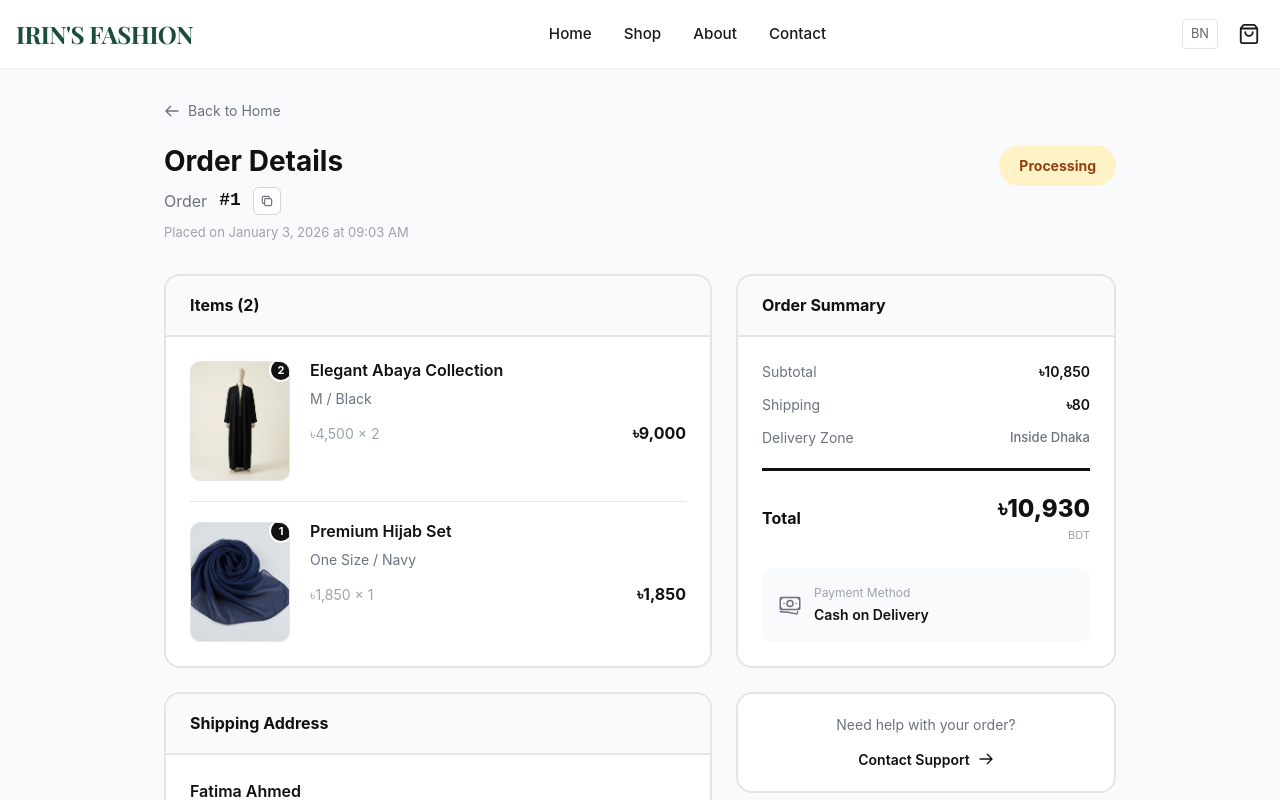
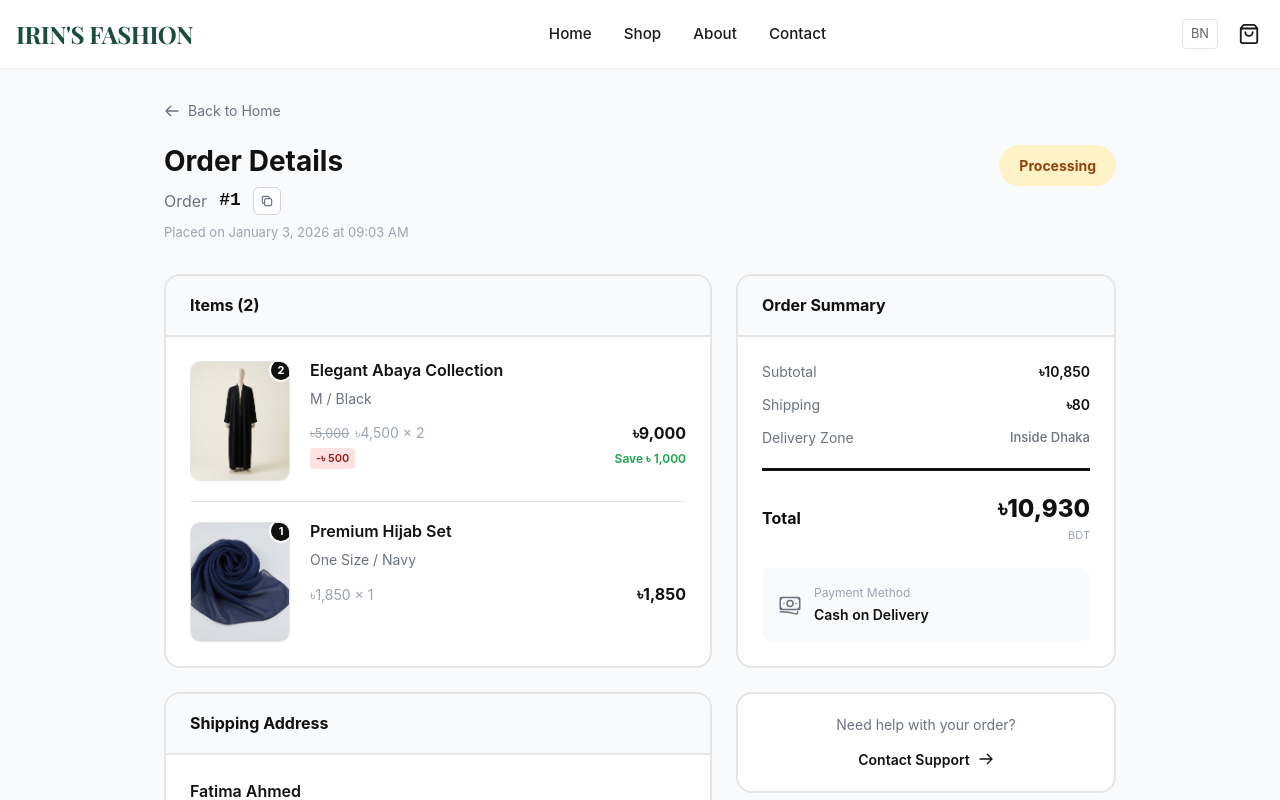
Before and after one commit to krzshipon/irins-fashion, a Next.js app in the folder storefront/: page /orders/1 in a window 1280 px wide. Shown: the top 800 px of the page. Built offline with nearby package versions, Linux system fonts and the light colour scheme; a web font is replaced by a local one.

Commit message:
feat: Enhance order item display by showing original price, discount, and savings in order summaries and details.

```diff
--- a/storefront/src/app/orders/[orderId]/page.tsx
+++ b/storefront/src/app/orders/[orderId]/page.tsx
@@ -7,6 +7,7 @@ import { useParams } from 'next/navigation';
 import { useLocalization } from '@/context/LocalizationContext';
 
 // Mock order data - in production this would come from API
+// Mock order data - in production this would come from API
 const getMockOrder = (orderId: string) => ({
     id: orderId,
     status: 'processing',
@@ -14,21 +15,33 @@ const getMockOrder = (orderId: string) => ({
     items: [
         {
             id: '1',
+            cartItemId: '1', // Added required field
+            sku: 'abaya-1', // Added required field
+            currency: 'BDT', // Added required field
             name: 'Elegant Abaya Collection',
             image: '/images/product-abaya.png',
             price: 4500,
+            originalPrice: 5000,
+            discount: { type: 'flat' as const, value: 500 },
             quantity: 2,
-            size: 'M',
-            color: 'Black',
+            selectedSize: 'M',
+            selectedColor: 'Black',
+            size: 'M', // Keep for backward compatibility if needed by other components, though mapped to selectedSize usually
+            color: 'Black'
         },
         {
             id: '2',
+            cartItemId: '2',
+            sku: 'hijab-1',
+            currency: 'BDT',
             name: 'Premium Hijab Set',
             image: '/images/products/hijab-navy.png',
             price: 1850,
             quantity: 1,
+            selectedSize: 'One Size',
+            selectedColor: 'Navy',
             size: 'One Size',
-            color: 'Navy',
+            color: 'Navy'
         },
     ],
     subtotal: 10850,
@@ -41,9 +54,10 @@ const getMockOrder = (orderId: string) => ({
         address: '123 Gulshan Avenue',
         city: 'Dhaka',
         postalCode: '1212',
-        deliveryZone: 'inside_dhaka',
+        deliveryZone: 'inside_dhaka' as const,
+        notes: ''
     },
-    paymentMethod: 'cod',
+    paymentMethod: 'cod' as const,
 });
 
 type OrderStatus = 'processing' | 'confirmed' | 'shipped' | 'delivered' | 'cancelled';
@@ -242,12 +256,48 @@ const OrderDetailsPage = () => {
                                                 {item.size} / {item.color}
                                             </p>
                                             <div style={{ display: 'flex', justifyContent: 'space-between', alignItems: 'center' }}>
-                                                <span style={{ fontSize: '14px', color: '#9ca3af' }}>
-                                                    ৳{item.price.toLocaleString()} × {item.quantity}
-                                                </span>
-                                                <span style={{ fontSize: '16px', fontWeight: '700', color: '#111' }}>
-                                                    ৳{(item.price * item.quantity).toLocaleString()}
-                                                </span>
+                                                <div style={{ display: 'flex', flexDirection: 'column' }}>
+                                                    <span style={{ fontSize: '14px', color: '#9ca3af' }}>
+                                                        {item.originalPrice && item.originalPrice > item.price && (
+                                                            <span style={{
+                                                                textDecoration: 'line-through',
+                                                                marginRight: '6px',
+                                                                color: '#9ca3af',
+                                                                fontSize: '0.9em'
+                                                            }}>
+                                                                ৳{item.originalPrice.toLocaleString()}
+                                                            </span>
+                                                        )}
+                                                        ৳{item.price.toLocaleString()} × {item.quantity}
+                                                    </span>
+                                                    {item.discount && (
+                                                        <span style={{
+                                                            marginTop: '4px',
+                                                            backgroundColor: '#fee2e2',
+                                                            color: '#991b1b',
+                                                            padding: '2px 6px',
+                                                            borderRadius: '4px',
+                                                            fontSize: '11px',
+                                                            fontWeight: '600',
+                                                            width: 'fit-content'
+                                                        }}>
+                                                            {item.discount.type === 'percentage'
+                                                                ? `${item.discount.value}% OFF`
+                                                                : `-৳ ${item.discount.value}`
+                                                            }
+                                                        </span>
+                                                    )}
+                                                </div>
+                                                <div style={{ textAlign: 'right' }}>
+                                                    <span style={{ fontSize: '16px', fontWeight: '700', color: '#111', display: 'block' }}>
+                                                        ৳{(item.price * item.quantity).toLocaleString()}
+                                                    </span>
+                                                    {item.originalPrice && item.originalPrice > item.price && (
+                                                        <span style={{ fontSize: '12px', color: '#16a34a', fontWeight: '600' }}>
+                                                            Save ৳ {((item.originalPrice - item.price) * item.quantity).toLocaleString()}
+                                                        </span>
+                                                    )}
+                                                </div>
                                             </div>
                                         </div>
                                     </div>
--- a/storefront/src/components/checkout/OrderSummary.tsx
+++ b/storefront/src/components/checkout/OrderSummary.tsx
@@ -87,14 +87,47 @@ export const OrderSummary: React.FC<OrderSummaryProps> = ({ items, subtotal, shi
                                         {item.selectedSize} / {item.selectedColor}
                                     </p>
                                     {/* Price × Quantity breakdown */}
+                                    <div style={{ display: 'flex', flexWrap: 'wrap', gap: '8px', alignItems: 'center', marginBottom: '4px' }}>
                                         <p style={{ fontSize: '12px', color: '#9ca3af' }}>
+                                            {item.originalPrice && item.originalPrice > item.price && (
+                                                <span style={{
+                                                    textDecoration: 'line-through',
+                                                    marginRight: '6px',
+                                                    color: '#9ca3af'
+                                                }}>
+                                                    ৳ {item.originalPrice.toLocaleString()}
+                                                </span>
+                                            )}
                                             ৳ {item.price.toLocaleString()} × {item.quantity}
                                         </p>
+                                        {item.discount && (
+                                            <span style={{
+                                                backgroundColor: '#fee2e2',
+                                                color: '#991b1b',
+                                                padding: '2px 6px',
+                                                borderRadius: '4px',
+                                                fontSize: '10px',
+                                                fontWeight: '600'
+                                            }}>
+                                                {item.discount.type === 'percentage'
+                                                    ? `${item.discount.value}% OFF`
+                                                    : `-৳ ${item.discount.value}`
+                                                }
+                                            </span>
+                                        )}
+                                    </div>
                                 </div>
                                 {/* Item Total */}
+                                <div style={{ textAlign: 'right' }}>
                                     <p style={{ fontSize: '15px', fontWeight: '700', color: '#111' }}>
                                         ৳ {itemTotal.toLocaleString()}
                                     </p>
+                                    {item.originalPrice && item.originalPrice > item.price && (
+                                        <p style={{ fontSize: '12px', color: '#16a34a', fontWeight: '600' }}>
+                                            Save ৳ {((item.originalPrice - item.price) * item.quantity).toLocaleString()}
+                                        </p>
+                                    )}
+                                </div>
                             </div>
                         </div>
                     );
```
Lines whose indentation alone changed are shown as unchanged.
